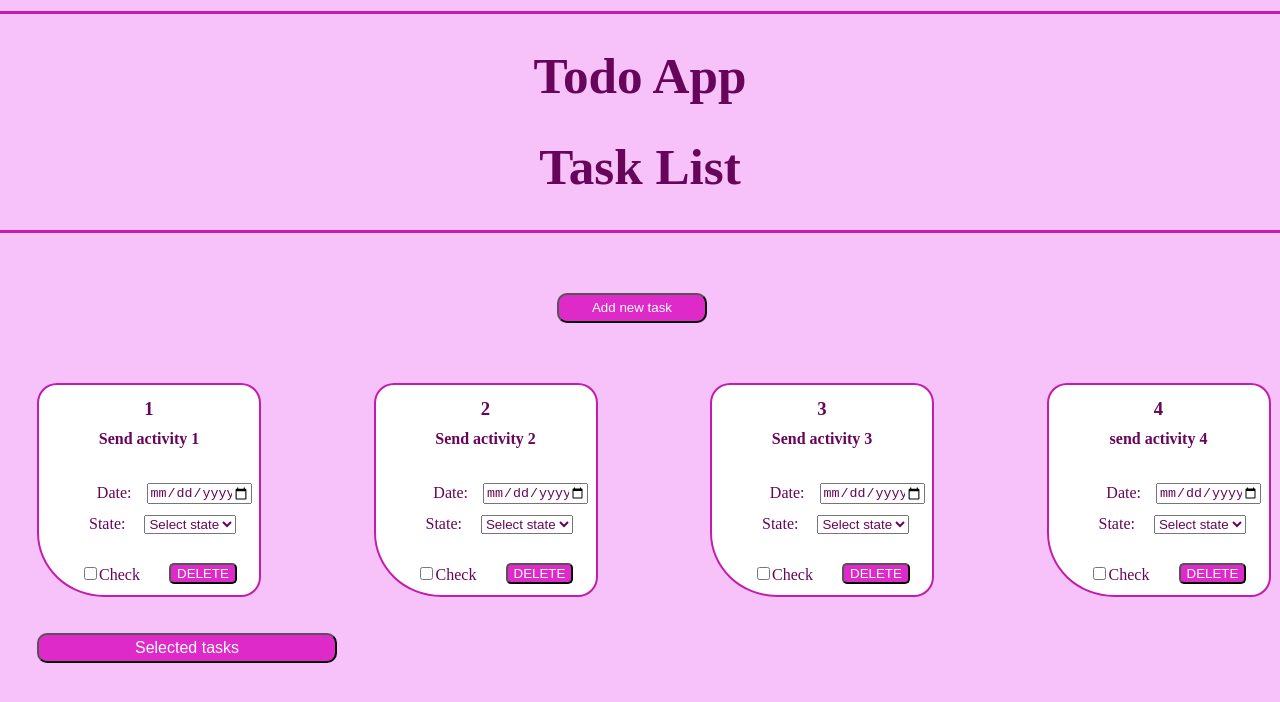
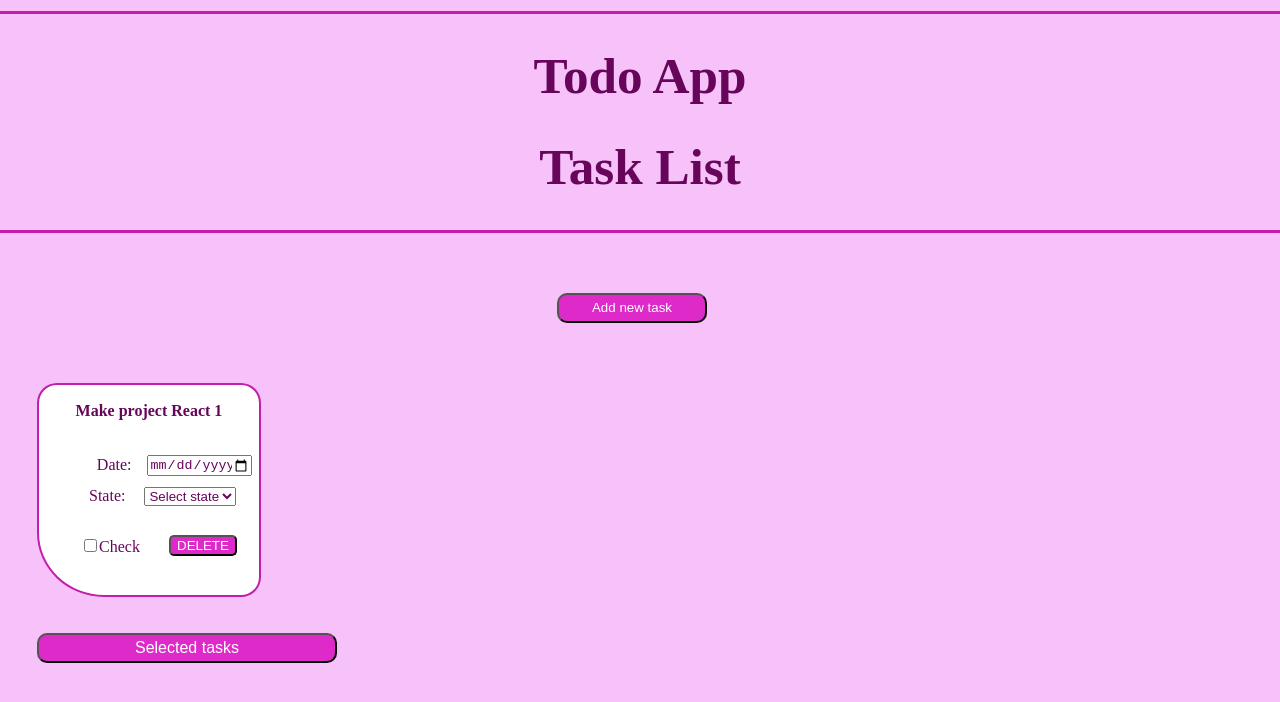
Before and after one commit to Luzsierra07/my-react-task-list, a React (Vite) app: page / in a window 1280 px wide. Both pictures are taken after a click on the button "Add new task". Shown: the top 702 px of the page. Built offline with nearby package versions, Linux system fonts and the light colour scheme.

Commit message:
Hook personalizado creado

```diff
--- a/src/Components/TaskList.jsx
+++ b/src/Components/TaskList.jsx
@@ -1,54 +1,27 @@
 import { useState, useEffect } from "react";
 import Task from "./Task";
-import { Taskmodel } from "./object/task";
+import useTaskManagement from "./createhook";
 
 
 
-
-const myTasksData = [
-  new Taskmodel("1", "Send activity 1", false, "May 07, 2023"),
-  new Taskmodel("2", "Send activity 2", true, "May 10, 2023"),
-  new Taskmodel("3", "Send activity 3", true, "May 15, 2023"),
-];
-
-function TaskList() {
-  const [tasks, setTasks] = useState(() =>{
-    const storedTasks = localStorage.getItem("tasks");
-    return storedTasks ? JSON.parse(storedTasks) : myTasksData
-  });
-  const handleClick = () => {
-    const newTask = new Taskmodel (
-      "4",
-      "send activity 4",
-       false,
-       "May 30, 2023"
-    );
-    setTasks ([...tasks, newTask]);
-  };
-  useEffect(() => {
-    localStorage.setItem("tasks", JSON.stringify(tasks));
-  }, [tasks]);
-
+const TaskList = () => {
+  const { tasks, createTask, deleteTask, updateTask } = useTaskManagement();
   const [selectedTasks, setSelectedTasks] = useState([]);
 
-  const handleShowSelectedTasks = () => {
-  const selectedTaskElements = tasks.filter((task) =>
-    selectedTasks.includes(task.id)
-  );
-  setTasks([...tasks.filter((task) => !selectedTasks.includes(task.id)), ...selectedTaskElements]);
+  const handleClick = () => {
+    const newTask = {
+      id: "",
+      title: "Make project React 1",
+      state: true,
+      date: "May 30, 2023",
     };
-  const handleDeleteTask = (taskId) => {
-    setTasks(tasks.filter((task) => task.id !== taskId));
+    createTask(newTask);
   };
 
+  const handleDeleteTask = (taskId) => {
+    deleteTask(taskId);
+  };
 
-  return (
-
-    <>
-
-   <button type= "button" id="button2" className="sbt" onClick={handleShowSelectedTasks}>Selected tasks</button>
-     <button className="Add" onClick={handleClick}>Add new task</button>
-      {tasks.map((task, index) => {
   const handleCheckboxChange = (event) => {
     const taskId = event.target.value;
     if (event.target.checked) {
@@ -57,44 +30,59 @@ function TaskList() {
       setSelectedTasks(selectedTasks.filter((id) => id !== taskId));
     }
   };
-      const handleTaskDelete = () => {
-        handleDeleteTask(task.id);
+
+  const handleShowSelectedTasks = () => {
+    const selectedTaskElements = tasks.filter((task) =>
+      selectedTasks.includes(task.id)
+    );
+
+    setTasks([...tasks.filter((task) => !selectedTasks.includes(task.id)),
+       ...selectedTaskElements]);
   };
 
+  useEffect(() => {
+    // Guardar las tareas en localStorage cuando se actualizan
+    localStorage.setItem("tasks", JSON.stringify(tasks));
+  }, [tasks]);
+
   return (
+    <>
+      <button
+        type="button"
+        id="button2"
+        className="sbt"
+        onClick={handleShowSelectedTasks}
+      >
+        Selected tasks
+      </button>
+      <button className="Add" onClick={handleClick}>
+        Add new task
+      </button>
+      {tasks.map((task, index) => (
         <div key={index}>
           <div className="target">
-
             <Task
               id={task.id}
               title={task.title}
               state={task.state}
               date={task.date}
-              handleClick={handleClick}
-              onDelete={handleTaskDelete}
-              ></Task>
+              onDelete={() => handleDeleteTask(task.id)}
+            />
             <div>
-
-
               <label className="checked"> Check</label>
-            <input type="CheckBox"
+              <input
+                type="checkbox"
                 className="cbox"
                 id={`cbox-${task.id}`}
                 value={task.id}
                 onChange={handleCheckboxChange}
-
               />
             </div>
+          </div>
+        </div>
+      ))}
+    </>
+  );
+};
 
-
-
-            </div>
-
-          </div>
-
-        );
-      })}
-
-    </>  );
-    }
 export default TaskList;
--- /dev/null
+++ b/src/Components/createhook.jsx
@@ -0,0 +1,47 @@
+import { useState, useEffect } from "react";
+import { Taskmodel } from "./object/task";
+
+const useTaskManagement = () => {
+  const [tasks, setTasks] = useState(() => {
+    const storedTasks = localStorage.getItem("tasks");
+    return storedTasks ? JSON.parse(storedTasks) : [];
+  });
+
+  const createTask = (newTask) => {
+    const task = new Taskmodel(
+      newTask.id,
+      newTask.title,
+      newTask.state,
+      newTask.date
+    );
+    setTasks([...tasks, task]);
+  };
+
+  const deleteTask = (taskId) => {
+    setTasks(tasks.filter((task) => task.id !== taskId));
+  };
+
+  const updateTask = (taskId, updatedTask) => {
+    setTasks(
+      tasks.map((task) => {
+        if (task.id === taskId) {
+          return { ...task, ...updatedTask };
+        }
+        return task;
+      })
+    );
+  };
+
+  useEffect(() => {
+    localStorage.setItem("tasks", JSON.stringify(tasks));
+  }, [tasks]);
+
+  return {
+    tasks,
+    createTask,
+    deleteTask,
+    updateTask,
+  };
+};
+
+export default useTaskManagement;
```
Lines whose indentation alone changed are shown as unchanged.
